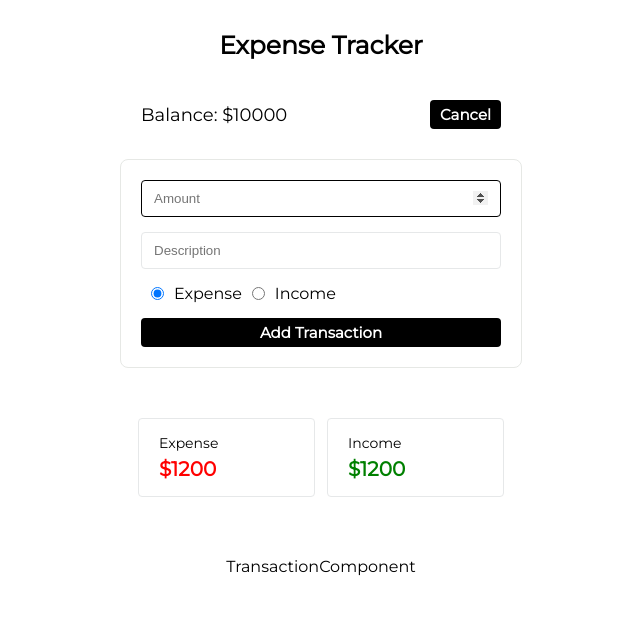
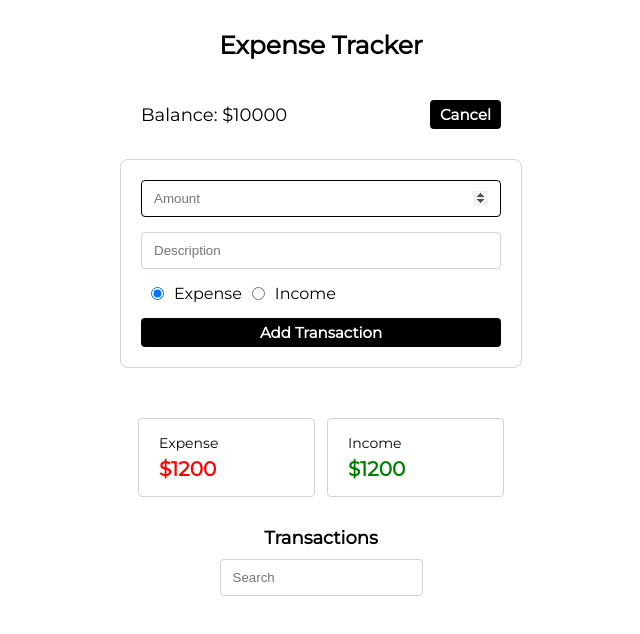
Before and after one commit to raffay2001/EXPENSE-TRACKER-APPLICATION, a React (Create React App) app: page / in a window 1280 px wide. Shown: the top 634 px of the page, without its empty margins (319-959 px from the left). Built offline with nearby package versions, Linux system fonts and the light colour scheme.

Commit message:
Work on the Transaction Component

```diff
--- a/src/modules/home/OverviewComponent.js
+++ b/src/modules/home/OverviewComponent.js
@@ -36,7 +36,7 @@ const AddTransaction = styled.div`
 const AddTransactionContainer = styled.div`
     display: flex;
     flex-direction: column;
-    border: 1px solid #e6e8e5;
+    border: 1px solid lightgray;
     gap: 15px;
     padding: 20px 20px;
     margin: 10px 20px;
@@ -47,7 +47,7 @@ const AddTransactionContainer = styled.div`
         outline: none;
         padding: 10px 12px;
         border-radius: 4px;
-        border: 1px solid #e6e8e9;
+        border: 1px solid lightgray;
     }
     & input:focus {
         border: 1px solid black;
@@ -76,7 +76,7 @@ const AmountBox = styled.div`
     display: flex;
     flex-direction: column;
     border-radius: 4px;
-    border: 1px solid #e6e8e9;
+    border: 1px solid lightgray;
     padding: 15px 20px;
     width: 135px;
     gap: 5px;
--- a/src/modules/home/TransactionComponent.js
+++ b/src/modules/home/TransactionComponent.js
@@ -5,13 +5,41 @@ const Container = styled.div`
     display: flex;
     flex-direction: column;
     align-items: center;
-    margin: 30px 0 10px;
+    gap: 10px;
     font-family: 'Montserrat';
+    font-size: 18px;
+    width: 100%;
+    font-weight: bold;
+    & input {
+        outline: none;
+        padding: 10px 12px;
+        border-radius: 4px;
+        border: 1px solid lightgray;
+    }
+    & input:focus {
+        border: 1px solid black;
+    }
 `;
 
-const TransactionComponent = ({}) => {
+const TransactionCell = ({ transaction }) => {
     return (
-        <Container>TransactionComponent</Container>
+        <></>
+    );
+}
+
+const TransactionComponent = ({ transactions }) => {
+    return (
+        <Container>
+            Transactions
+            <input
+                type="text"
+                placeholder='Search'
+            />
+            {
+                transactions.length ? transactions.map((transaction) => <TransactionCell transaction={transaction} />) : ''
+            }
+
+        </Container>
     );
 }
 
--- a/src/modules/home/index.js
+++ b/src/modules/home/index.js
@@ -21,7 +21,7 @@ const HomeComponent = (props) => {
     return (
         <Container>
             <OverviewComponent updateTransactions={updateTransactions} />
-            <TransactionComponent />
+            <TransactionComponent transactions={transactions}/>
         </Container>
     );
 }
```
